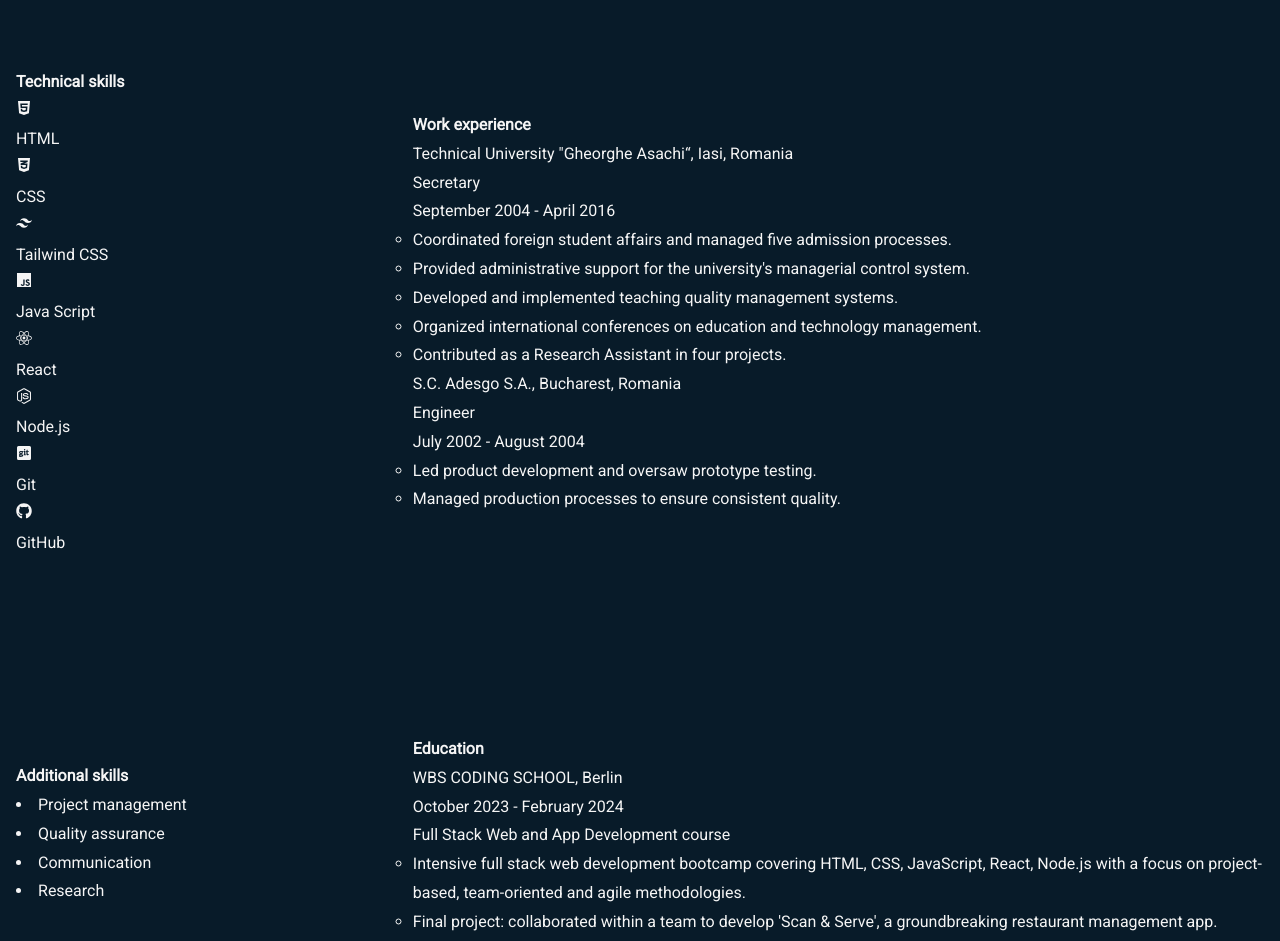
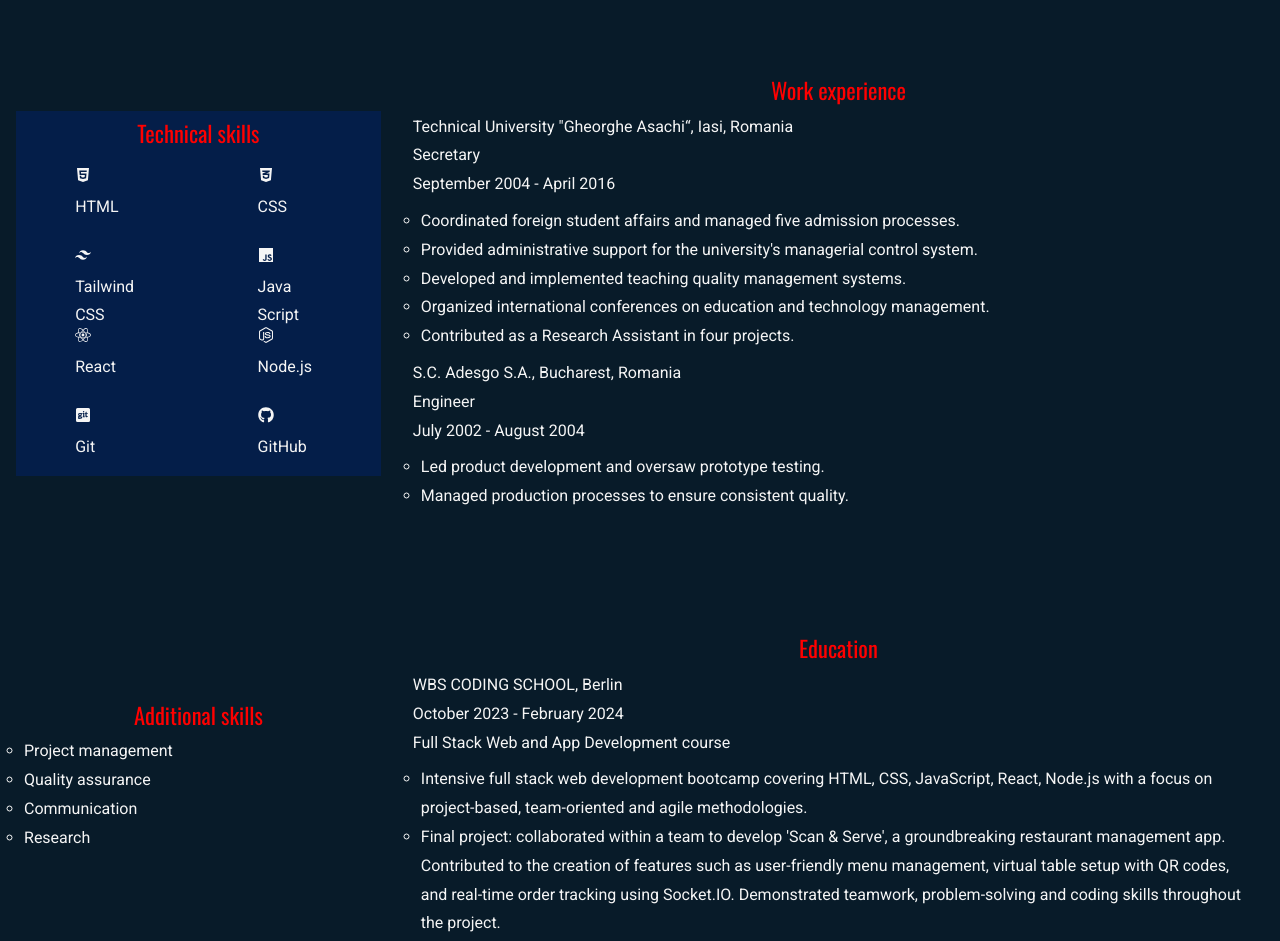
Before and after one commit to SabinaMB/portfolioSab, a React (Vite) app: page / in a window 1280 px wide. Shown: the part 1551-2492 px from the top of the page. Built offline with nearby package versions, Linux system fonts and the light colour scheme.

Commit message:
some skill icons styling

```diff
--- a/src/components/About/About.module.css
+++ b/src/components/About/About.module.css
@@ -5,13 +5,12 @@
     display: grid;
     align-items: center;
     justify-content: center;
+    margin-left: auto;
+    margin-right: auto;
     grid-gap: 2rem;
     z-index: 1;
     padding: 2rem;
     margin-top: 1rem;
-    margin-left: auto;
-    margin-right: auto;
-    background-color: var(--color-dark);
     grid-template-columns: min-content 1fr 1fr;
     grid-template-rows: min-content 1fr min-content;
     grid-template-areas:
--- a/src/components/Skills/Skills.jsx
+++ b/src/components/Skills/Skills.jsx
@@ -7,8 +7,10 @@ import skills from '../../data/skills.json';
 export const Skills = () => {
   return (
     <section className={styles.container} id='skills'>
+
         <div className={styles.techSkills}>
         <h2 className={styles.title}>Technical skills</h2>
+        <div className={styles.iconsContainer}>
             {
             skills.map((skill, id) => {
                 let IconComponent;
@@ -26,13 +28,16 @@ export const Skills = () => {
             })
         }
         </div>
+        </div>
 
         <div className={styles.otherSkills}>
         <h2 className={styles.title}>Additional skills</h2>
+            <ul className={styles.ul}>
             <li>Project management</li>
             <li>Quality assurance</li>
             <li>Communication</li>
             <li>Research</li>
+            </ul>
         </div>
 
         <div className={styles.experience}>
@@ -41,7 +46,7 @@ export const Skills = () => {
             <p className={styles.company}>Technical University "Gheorghe Asachi“, Iasi, Romania</p>
             <p className={styles.position}>Secretary</p>
             <p className={styles.date}>September 2004 - April 2016</p>
-            <ul>
+            <ul className={styles.ul}>
                 <li>Coordinated foreign student affairs and managed five admission processes.</li>
                 <li>Provided administrative support for the university's managerial control system.</li>
                 <li>Developed and implemented teaching quality management systems.</li>
@@ -51,7 +56,7 @@ export const Skills = () => {
             <p className={styles.company}>S.C. Adesgo S.A., Bucharest, Romania</p>
             <p className={styles.position}>Engineer</p>
             <p className={styles.date}>July 2002 - August 2004</p>
-            <ul>
+            <ul className={styles.ul}>
                 <li>Led product development and oversaw prototype testing.</li>
                 <li>Managed production processes to ensure consistent quality.</li>
             </ul>
@@ -64,7 +69,7 @@ export const Skills = () => {
         <p className={styles.institution}>WBS CODING SCHOOL, Berlin</p>
         <p className={styles.date}>October 2023 - February 2024</p>
         <p className={styles.name}>Full Stack Web and App Development course</p>
-        <ul>
+        <ul className={styles.ul}>
             <li>Intensive full stack web development bootcamp covering HTML, CSS, JavaScript, React, Node.js with a focus on project-based, team-oriented and agile methodologies.</li>
             <li>Final project: collaborated within a team to develop 'Scan & Serve', a groundbreaking restaurant management app. Contributed to the creation of features such as user-friendly menu management, virtual table setup with QR codes, and real-time order tracking using Socket.IO. Demonstrated teamwork, problem-solving and coding skills throughout the project.</li>
         </ul>
@@ -72,7 +77,7 @@ export const Skills = () => {
         <p className={styles.date}>September 2002 - July 2003</p>
         <p className={styles.degree}>Master's degree</p>
         <p className={styles.name}>Specialization: Computer-aided Design and Manufacturing</p>
-        <ul>
+        <ul className={styles.ul}>
             <li>Proficient in modern integrated manufacturing systems.</li>
             <li>Skilled in implementing and managing quality assurance systems.</li>
             <li>Utilizing computer-aided experimental research techniques for performance enhancement.</li>
@@ -81,7 +86,7 @@ export const Skills = () => {
         <p className={styles.date}>September 1997 - July 2002</p>
         <p className={styles.degree}>Bachelor's degree</p>
         <p className={styles.name}>Specialization: Garments-Knitwear</p>
-        <ul>
+        <ul className={styles.ul}>
             <li>Knowledgeable in physical and chemical fiber properties.</li>
             <li>Proficient in textile structures, machine mechanisms, and material resistance.</li>
             <li>Expertise in comfort, functionality, and design of clothing products.</li>
@@ -91,7 +96,7 @@ export const Skills = () => {
         </div>
         <div className={styles.hobbies}>
         <h2 className={styles.title}>Interests and Hobbies</h2>
-            <ul>
+            <ul className={styles.ul}>
             <li>Avid reader with a creative and empathetic approach to problem-solving.</li>
             <li>Inspired by imaginative worlds in literature, applying innovative thinking to daily tasks.</li>
             <li>Fascination for history, the universe and neuroscience, providing valuable perspectives for problem-solving.</li>
--- a/src/components/Skills/Skills.module.css
+++ b/src/components/Skills/Skills.module.css
@@ -17,14 +17,34 @@
         'techSkills experience'
         'otherSkills education'
         'hobbies education';
+    max-width: 1500px;
+
+
 }
 
 .techSkills {
+    display:grid;
     grid-area: techSkills;
+    background-color: var(--color-card);
+}
+
+.iconsContainer {
+    display: grid;
+    grid-template-columns: auto auto;
+    align-self: center;
+    justify-items: center;
+}
+
+.skillIcon {
+    width: 4rem;
+    height: 4rem;
+    margin: 0.5rem;
+
 }
 
 .experience {
     grid-area: experience;
+    align-self: flex-start;
 }
 
 .otherSkills {
@@ -38,3 +58,18 @@
 .hobbies {
     grid-area: hobbies;
 }
+
+.ul {
+    list-style-type: circle;
+    margin: 0.5rem;
+}
+
+.title {
+    align-self: center;
+    justify-self: center;
+    margin:0.5rem;
+    font-size: 2.5ch;
+    font-weight: 500;
+    font-family: var(--font-oswald);
+    color: var(--color-accent4);
+}
--- a/src/vars.css
+++ b/src/vars.css
@@ -10,10 +10,12 @@
     --color-accent5: #c80815;
     --color-accent6: #009acd;
 
-    --color-bg1: #0f3044;
+    --color-bg1: #052538;
     --color-bg2: #f0c9c9;
     --color-bg3: #f34a4a;
     --color-bg3: #5e0707;
+
+    --color-card: rgba(4, 30, 73, 1);
 
     --color-dark: #081b29;
     --color-light: #f0c9c9;
```
